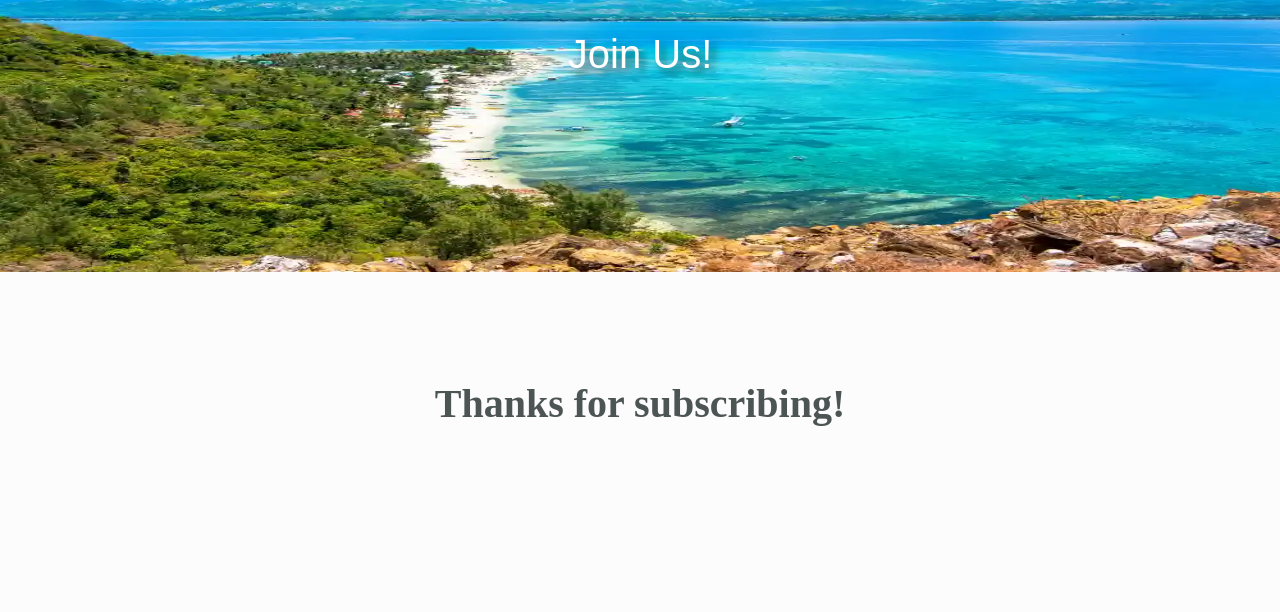
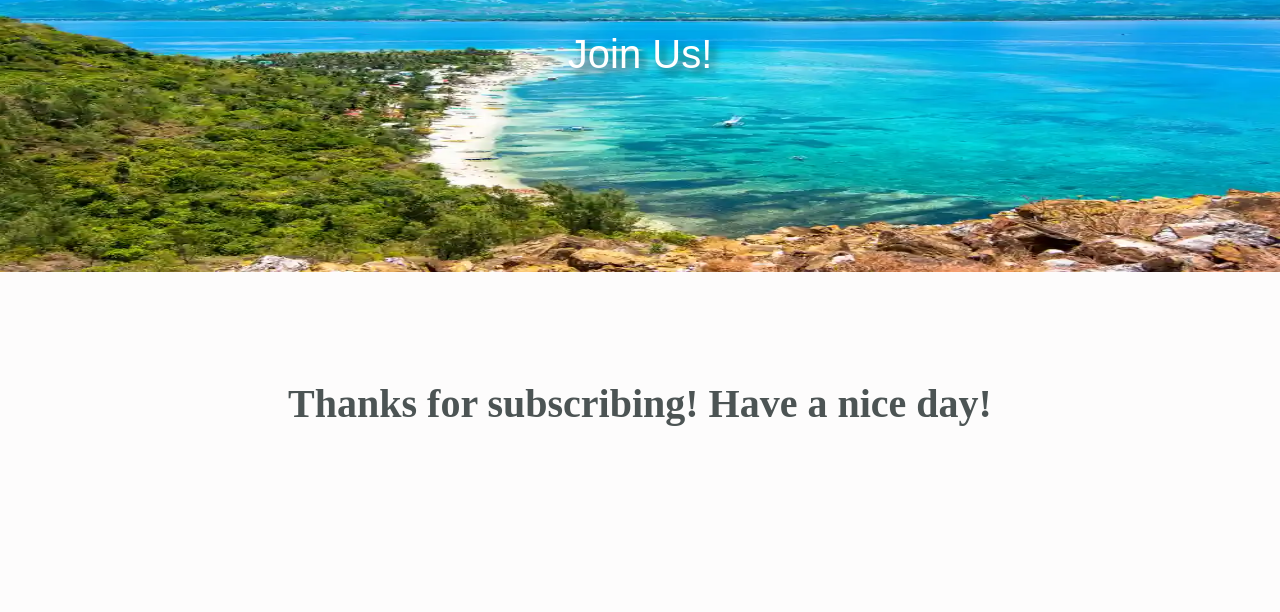
Before and after one commit to jamesphillipdeguzman/wdd231, a plain HTML site: page chamber/thanks.html in a window 1280 px wide. Shown: the part 78-690 px from the top of the page. Drawn offline with Linux system fonts and the light colour scheme; no server answers; a web font is replaced by a local one.

Commit message:
join page: adding a message on thanks.html

```diff
--- a/chamber/thanks.html
+++ b/chamber/thanks.html
@@ -117,7 +117,7 @@
 
         <main>
 
-            <h2>Thanks for subscribing!</h2>
+            <h2>Thanks for subscribing! Have a nice day!</h2>
             <ul>
                 <li id="fname"></li>
                 <li id="lname"></li>
```
